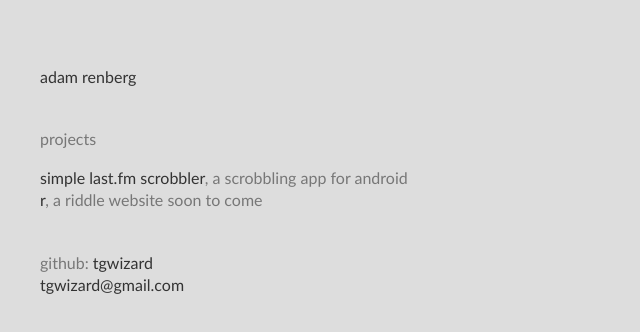
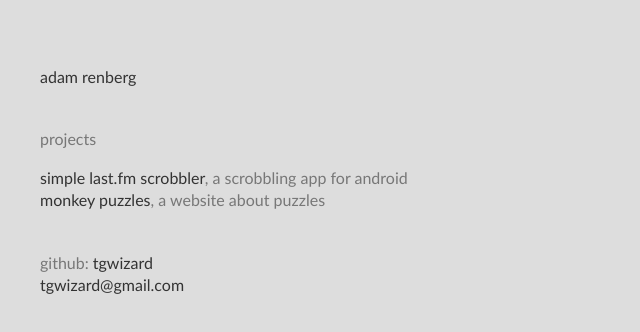
Before and after one commit to tgwizard/tgwizard.com, a plain HTML site: page index.html in a window 1280 px wide. Shown: the full height of the page, 0-640 px from the left. Drawn offline with Linux system fonts and the light colour scheme.

Commit message:
Added link to monkeypuzzles.org

```diff
--- a/index.html
+++ b/index.html
@@ -63,7 +63,8 @@
 			<ul>
 				<li><a href="https://github.com/tgwizard/sls">simple last.fm
 					scrobbler</a>, a scrobbling app for android</li>
-				<li><a href="#">r</a>, a riddle website soon to come</li>
+        <li><a href="http://monkeypuzzles.org">monkey puzzles</a>, a website
+        about puzzles</li>
 			</ul>
 		</ul>
 		<ul>
```
